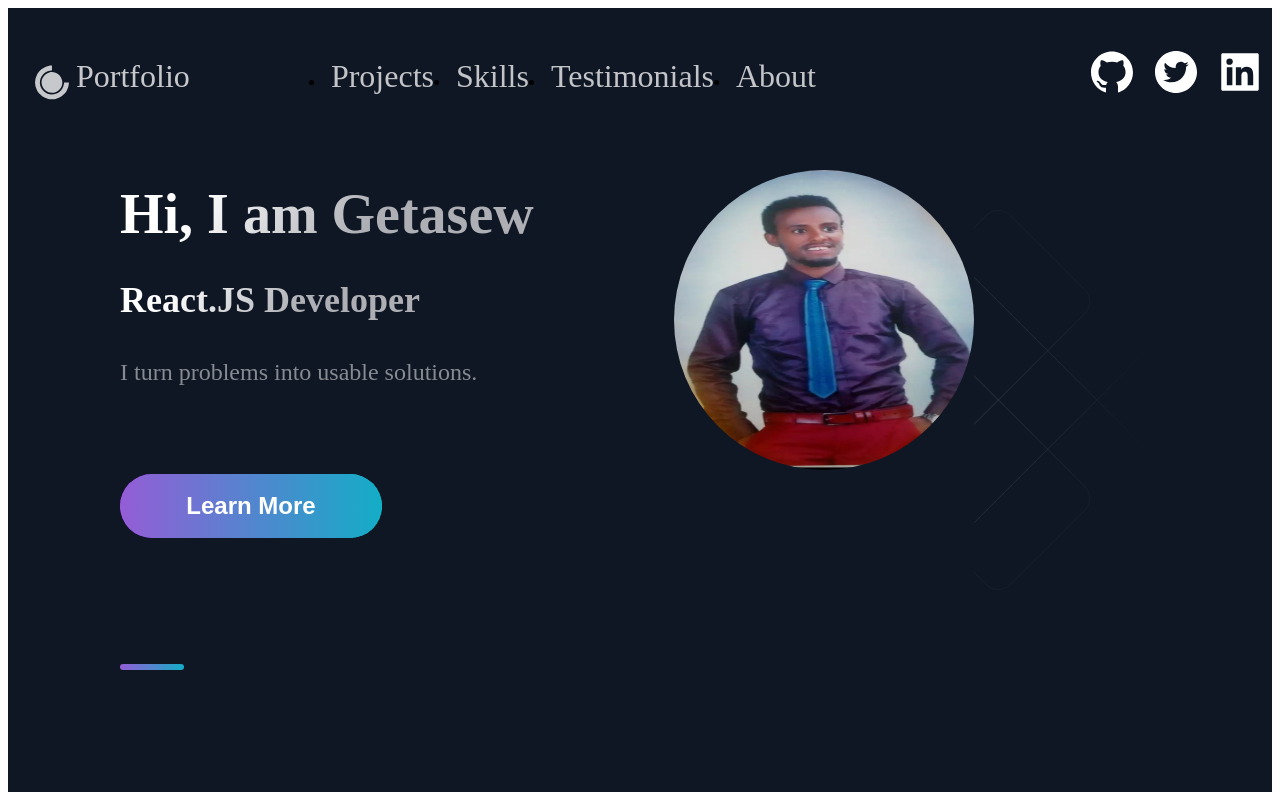
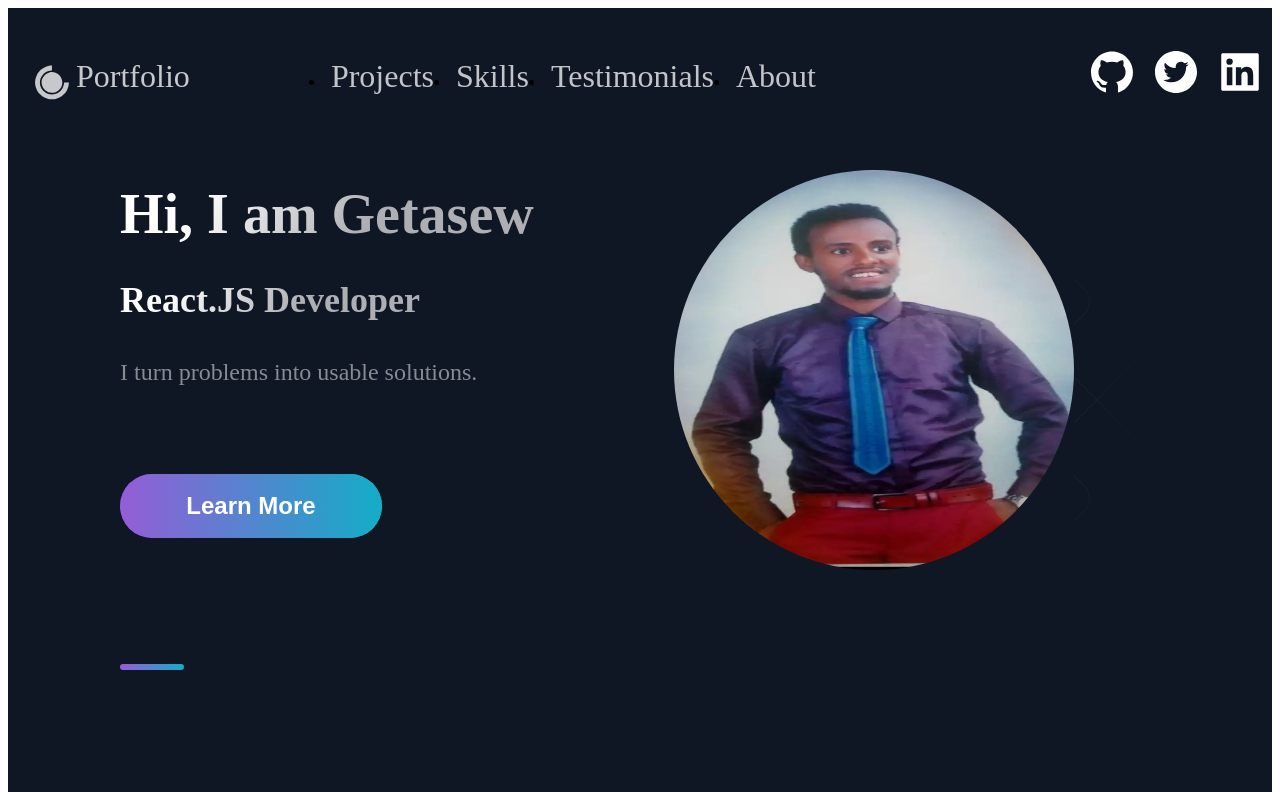
Before and after one commit to amsalugetasew/My-Portfolio, a React (Create React App) app in the folder gech/: page / in a window 1280 px wide. Shown: the top 792 px of the page. Built offline with nearby package versions, Linux system fonts and the light colour scheme; the HTML template or start-up script is replaced by a standard one.

Commit message:
Update Mystyle.scss
Image Resize

```diff
--- a/gech/src/Components/Mystyle.scss
+++ b/gech/src/Components/Mystyle.scss
@@ -176,8 +176,8 @@
 
 .img {
   margin-left: 140px;
-  width: 300px;
-  height: 300px;
+  width: 400px;
+  height: 400px;
   border-radius: 50%;
 }
 #sty{
```
